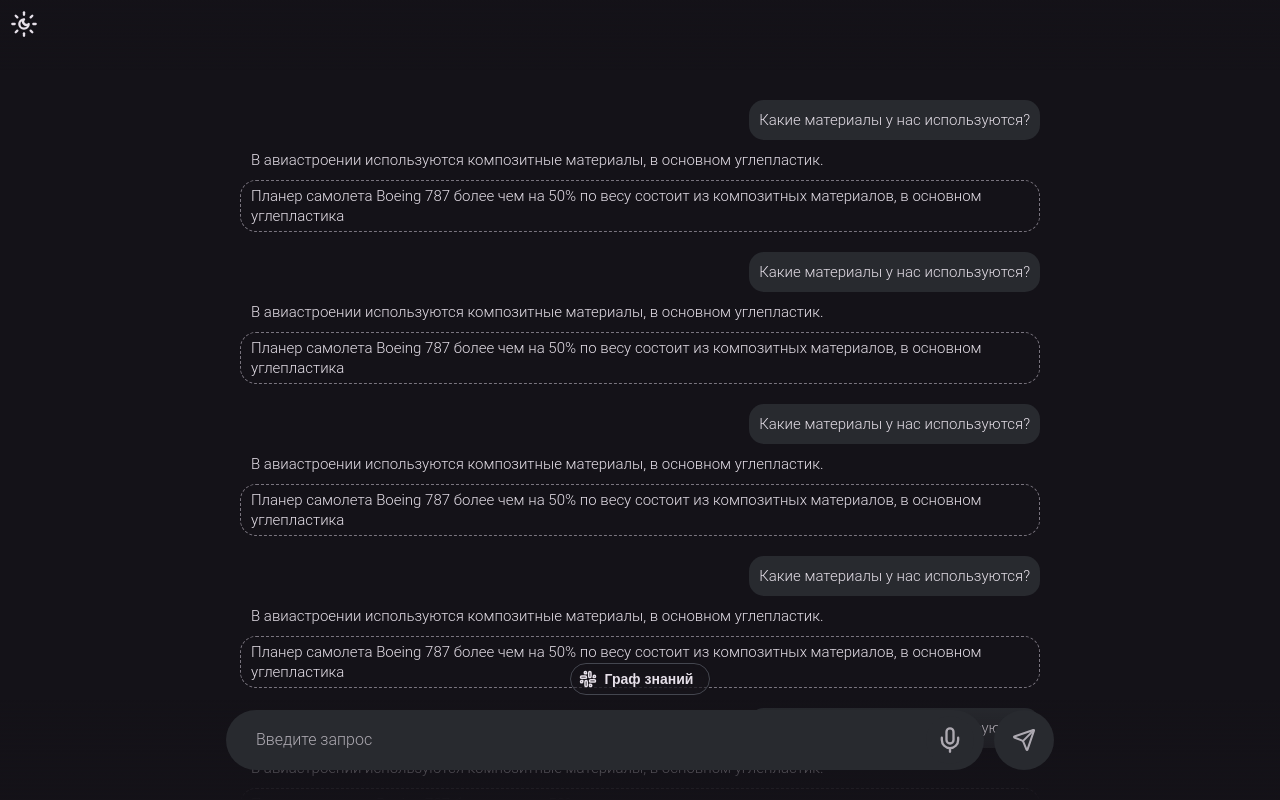
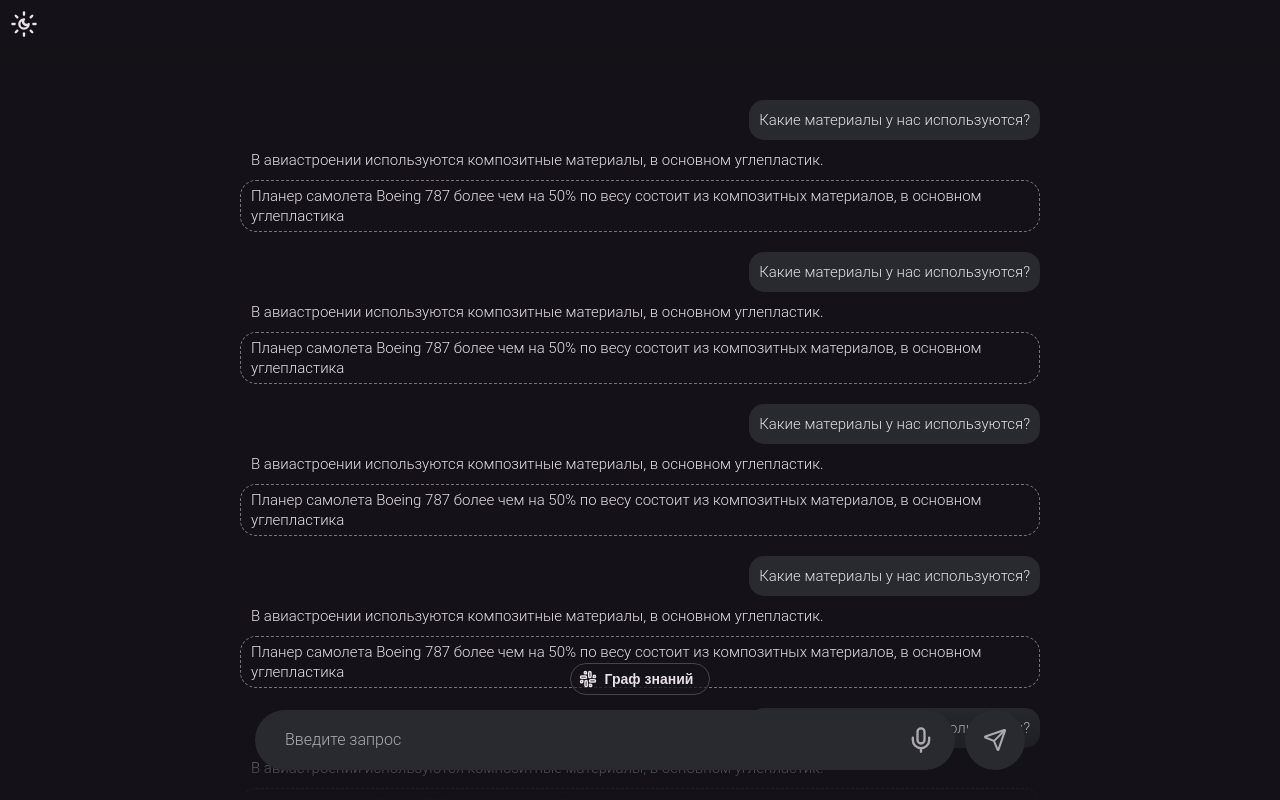
Before and after one commit to nevrozza/AeroDocAssistant, a React (Vite) app in the folder frontend/: page / in a window 1280 px wide. Built offline with nearby package versions, Linux system fonts and the light colour scheme.

Commit message:
Fix AiChatBox resizing on ChatPage

```diff
--- a/frontend/src/components/ai-chat-box/ai-chat-box.tsx
+++ b/frontend/src/components/ai-chat-box/ai-chat-box.tsx
@@ -5,10 +5,12 @@ import {LuMic, LuSend, LuSlack} from "react-icons/lu";
 import {useState} from "react";
 import {StringUtils} from "../../shared";
 
+export interface AIChatBoxProps {
+    inputRowWidth?: number
+}
 
 
-
-const AiChatBox = () => {
+const AiChatBox = (props: AIChatBoxProps) => {
     const viewModel: AIChatBoxViewModel = aiChatBoxViewModel();
 
     const [inputBlank, setInputBlank] = useState<boolean>(true)
@@ -18,7 +20,7 @@ const AiChatBox = () => {
             <div className="ai-chat-box">
                 <OutlinedButton text={"Граф знаний"} icon={LuSlack} blury={true}/>
                 <div className="ai-chat-box-input-row">
-                    <div className="ai-chat-box-textfield-wrapper">
+                    <div className="ai-chat-box-textfield-wrapper" style={{width: props.inputRowWidth || ''}}>
                         <TextField ref={viewModel.textFieldRef} trailingIcon={LuMic} trailingIconHidable={true}
                                    maxLines={15} onChange={(event) => {
                             setInputBlank(StringUtils.isBlank(event.target.value));
--- a/frontend/src/pages/chat-page/chat-page.css
+++ b/frontend/src/pages/chat-page/chat-page.css
@@ -18,10 +18,6 @@
     display: flex;
     justify-content: center;
     padding: 20px 0 var(--bottom-chatbox-padding);
-}
-
-.chat-input-container textarea {
-    width: min(700px, (.7 * var(--winner)));
 }
 
 @media (hover: hover) {
--- a/frontend/src/pages/chat-page/chat-page.tsx
+++ b/frontend/src/pages/chat-page/chat-page.tsx
@@ -6,6 +6,7 @@ import {MessageContainer} from "./utils/message-container.tsx";
 import {getChatboxHeight} from "./utils/get-chatbox-height.ts";
 import {MyMessage, Spacer} from "../../widgets";
 import ResponseMessage from "./response-message/response-message.tsx";
+import {useResize} from "../../shared";
 
 
 const ChatPage: FC = () => {
@@ -14,6 +15,7 @@ const ChatPage: FC = () => {
     const chatBoxRef = useRef<HTMLDivElement>(null);
 
     const chatBoxHeight = getChatboxHeight(chatBoxRef);
+    const inputRowWidth = Math.min(useResize(parent).width * .7, 700) // Не в CSS (см message container): workaround баг, когда пропадает значок микрофона: resizing
 
     return (<div>
         <div className="chat-page">
@@ -34,7 +36,8 @@ const ChatPage: FC = () => {
             </MessageContainer>
 
             <div className="chat-input-container" ref={chatBoxRef}>
-                <AiChatBox/>
+                <AiChatBox
+                    inputRowWidth={inputRowWidth}/> {/*Не в CSS (см message container): workaround баг, когда пропадает значок микрофона: resizing*/}
             </div>
 
 
```
